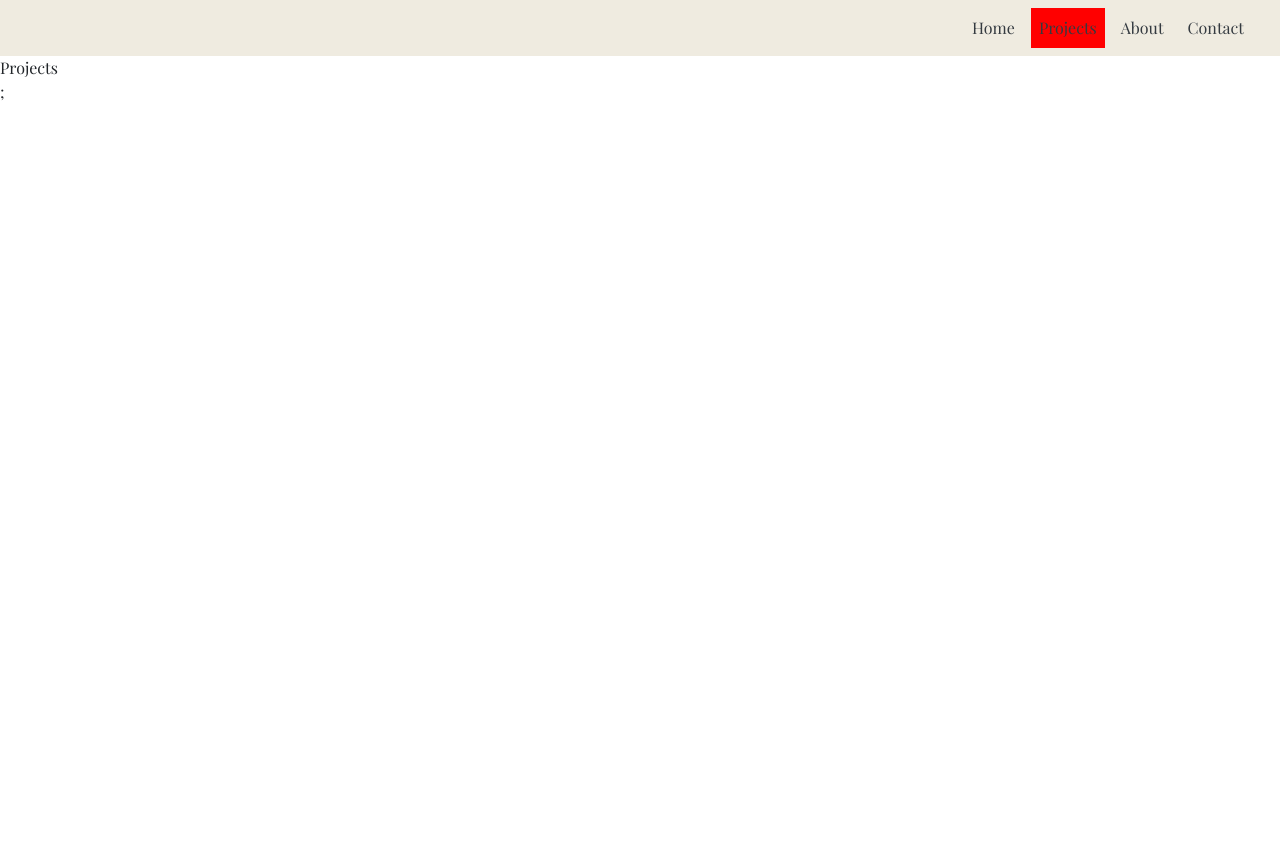
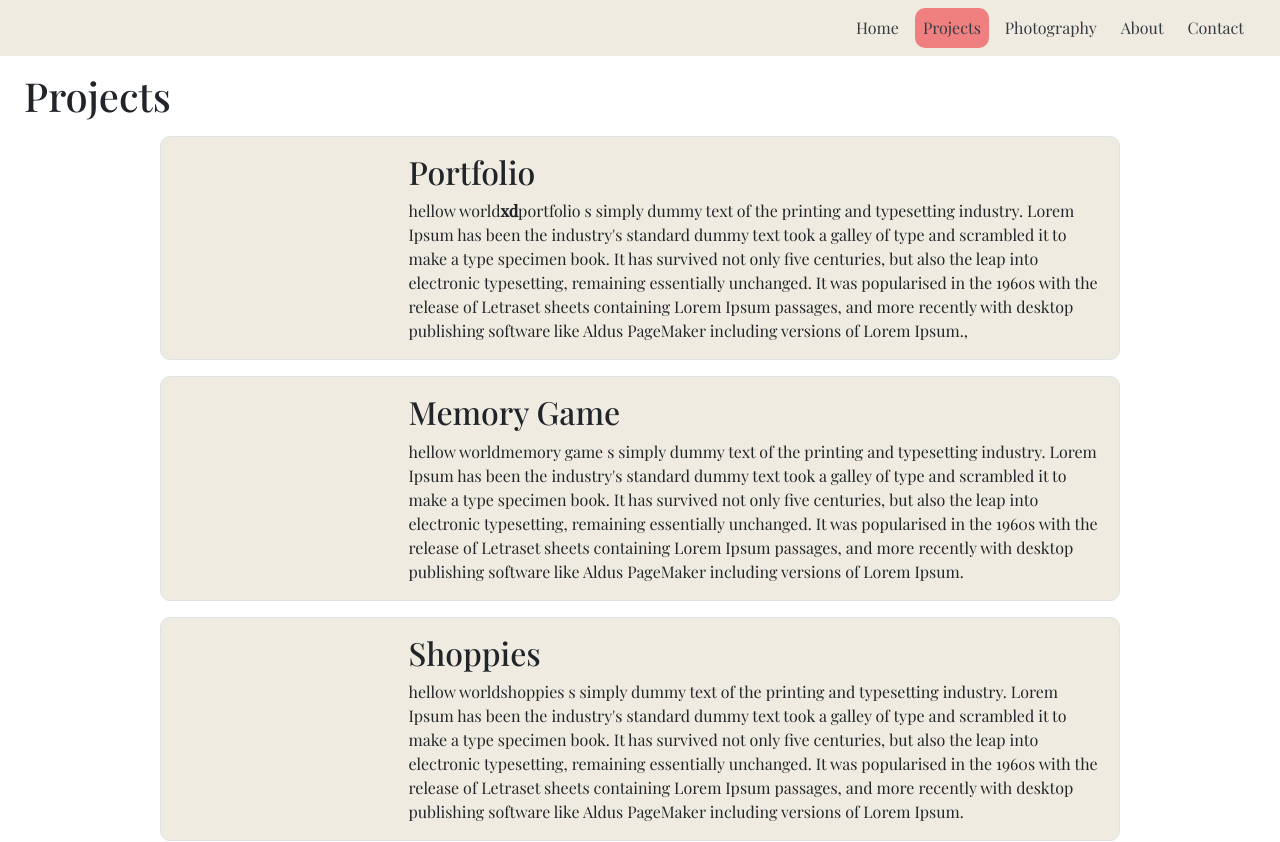
Before and after one commit to Jdonne/web-portfolio-v1, a React (Create React App) app: page /projects in a window 1280 px wide. Shown: the top 842 px of the page. Before the commit the page ends 800 px from the top, so only its background shows below. Built offline with nearby package versions, Linux system fonts and the light colour scheme.

Commit message:
create projects page and card component

```diff
--- a/src/App.css
+++ b/src/App.css
@@ -17,5 +17,5 @@
   text-decoration: none;
 }
 .clicked {
-  background-color: red !important;
+  background-color: lightcoral;
 }
--- a/src/App.js
+++ b/src/App.js
@@ -8,8 +8,8 @@ function App() {
       <div className="mx-auto w-75 h-100 d-flex flex-column justify-content-center align-items-center">
         <ul className="d-flex flex-column justify-content-center align-items-center  h-100  p-0 m-0">
           <li className="  p-0 d-flex ">
-            <Link className=" d-flex font-transition " to="/">
-              <span className="text-danger display-6"> Portfolio </span>
+            <Link className=" d-flex font-transition " to="/projects">
+              <span className="text-danger display-6"> Projects </span>
             </Link>
           </li>
           <li className="  p-0 d-flex ">
--- a/src/components/pages/photography/Photography.jsx
+++ b/src/components/pages/photography/Photography.jsx
@@ -10,7 +10,7 @@ import scarb from "../../../images/film/scarb/scarb";
 import { useEffect, useState } from "react";
 const Photography = () => {
   const [albumName, setAlbumName] = useState(chicago);
-  const [fadeIn, setFadeIn] = useState("img-animation");
+  const [fadeIn, setFadeIn] = useState("fadein-animation");
 
   useEffect(() => {
     setTimeout(() => {
@@ -19,7 +19,7 @@ const Photography = () => {
   }, []);
   const fade = () => {
     console.log(fadeIn);
-    setFadeIn("img-animation");
+    setFadeIn("fadein-animation");
     console.log(fadeIn);
     setTimeout(() => {
       setFadeIn("");
--- a/src/components/pages/projects/Projects.jsx
+++ b/src/components/pages/projects/Projects.jsx
@@ -1,9 +1,24 @@
 import Nav from "../../shared/Nav";
+import ProjectCard from "../../shared/ProjectCard";
+import projectContent from "./content";
+
 const Projects = () => {
   return (
     <div>
       <Nav />
-      <div>Projects</div>;
+      <h1 className="ml-4 my-3">Projects</h1>
+      <div className="d-flex align-items-center flex-column">
+        {projectContent.map((project, index) => {
+          return (
+            <ProjectCard
+              content={project.content}
+              img={project.img}
+              title={project.title}
+              key={index}
+            />
+          );
+        })}
+      </div>
     </div>
   );
 };
--- /dev/null
+++ b/src/components/pages/projects/content.js
@@ -0,0 +1,38 @@
+const portfolio = {
+  title: "Portfolio",
+  content: (
+    <span>
+      <strong>xd</strong>portfolio s simply dummy text of the printing and
+      typesetting industry. Lorem Ipsum has been the industry's standard dummy
+      text took a galley of type and scrambled it to make a type specimen book.
+      It has survived not only five centuries, but also the leap into electronic
+      typesetting, remaining essentially unchanged. It was popularised in the
+      1960s with the release of Letraset sheets containing Lorem Ipsum passages,
+      and more recently with desktop publishing software like Aldus PageMaker
+      including versions of Lorem Ipsum.,
+    </span>
+  ),
+  img: "",
+};
+
+const memory = {
+  title: "Memory Game",
+  content:
+    "memory game s simply dummy text of the printing and typesetting industry. Lorem Ipsum has been the industry's standard dummy text  took a galley of type and scrambled it to make a type specimen book. It has survived not only five centuries, but also the leap into electronic typesetting, remaining essentially unchanged. It was popularised in the 1960s with the release of Letraset sheets containing Lorem Ipsum passages, and more recently with desktop publishing software like Aldus PageMaker including versions of Lorem Ipsum.",
+  img: "",
+};
+const shoppies = {
+  title: "Shoppies",
+  content:
+    "shoppies s simply dummy text of the printing and typesetting industry. Lorem Ipsum has been the industry's standard dummy text  took a galley of type and scrambled it to make a type specimen book. It has survived not only five centuries, but also the leap into electronic typesetting, remaining essentially unchanged. It was popularised in the 1960s with the release of Letraset sheets containing Lorem Ipsum passages, and more recently with desktop publishing software like Aldus PageMaker including versions of Lorem Ipsum.",
+  img: "",
+};
+const restaurant = {
+  title: "Restaurant Search",
+  content:
+    "Restraurant Search s simply dummy text of the printing and typesetting industry. Lorem Ipsum has been the industry's standard dummy text  took a galley of type and scrambled it to make a type specimen book. It has survived not only five centuries, but also the leap into electronic typesetting, remaining essentially unchanged. It was popularised in the 1960s with the release of Letraset sheets containing Lorem Ipsum passages, and more recently with desktop publishing software like Aldus PageMaker including versions of Lorem Ipsum.",
+  img: "",
+};
+const projectContent = [portfolio, memory, shoppies, restaurant];
+
+export default projectContent;
--- a/src/components/shared/ImageContainer.jsx
+++ b/src/components/shared/ImageContainer.jsx
@@ -1,11 +1,11 @@
-const ImageContainer = (props) => {
+const ImageContainer = ({ fade, album }) => {
   return (
     <div className="d-flex flex-wrap">
-      {props.album.map((index) => {
+      {album.map((index) => {
         return (
           <div className="w-25 p-1 ">
             <img
-              className={`rounded-imgs img-fluid ${props.fade}`}
+              className={`rounded-imgs img-fluid ${fade}`}
               src={index}
               loading="lazy"></img>
           </div>
--- a/src/components/shared/Nav.jsx
+++ b/src/components/shared/Nav.jsx
@@ -3,6 +3,7 @@ import React, { useState, useEffect } from "react";
 
 const Nav = (props) => {
   const [page, setPage] = useState({
+    photography: "",
     contact: "",
     projects: "",
     about: "",
@@ -11,34 +12,47 @@ const Nav = (props) => {
   // hightlight page on navbar
   useEffect(() => {
     if (window.location.pathname.slice(1) === "contact") {
-      setPage({ projects: "", contact: "clicked", about: "" });
+      setPage({ photography: "", projects: "", contact: "clicked", about: "" });
     } else if (window.location.pathname.slice(1) === "about") {
-      setPage({ projects: "", contact: "", about: "clicked" });
+      setPage({ photography: "", projects: "", contact: "", about: "clicked" });
     } else if (window.location.pathname.slice(1) === "projects") {
-      setPage({ projects: "clicked", contact: "", about: "" });
+      setPage({ photography: "", projects: "clicked", contact: "", about: "" });
+    } else if (window.location.pathname.slice(1) === "photography") {
+      setPage({
+        photography: "clicked",
+        projects: "",
+        contact: "",
+        about: "",
+      });
     }
   }, []);
 
   return (
     <div className="navbar justify-content-end nav-bg pr-4 ">
-      <Link to="/" className="p-2 mx-1 link">
+      <Link to="/" className="p-2 mx-1 link rounded-img">
         <div className="text-dark">Home</div>
       </Link>
       <Link
         to="/projects"
-        className={page.projects + " text-dark p-2 mx-1 link"}
+        className={page.projects + " text-dark p-2 mx-1 link rounded-imgs"}
         id="projects">
         Projects
       </Link>{" "}
       <Link
+        to="/photography"
+        className={page.photography + " text-dark p-2 mx-1 link rounded-imgs"}
+        id="projects">
+        Photography
+      </Link>{" "}
+      <Link
         to="/about"
-        className={page.about + " text-dark p-2 mx-1 link"}
+        className={page.about + " text-dark p-2 mx-1 link rounded-imgs"}
         id="about">
         About
       </Link>
       <Link
         to="/contact"
-        className={page.contact + " text-dark p-2 mx-1 link"}
+        className={page.contact + " text-dark p-2 mx-1 link rounded-imgs"}
         id="contact">
         Contact
       </Link>{" "}
--- /dev/null
+++ b/src/components/shared/ProjectCard.jsx
@@ -0,0 +1,15 @@
+const ProjectCard = ({ content, img, title }) => {
+  return (
+    <div className="w-75 d-flex border p-3 rounded-imgs mb-3 nav-bg fadein-animation">
+      <div className="w-25">
+        <img src={img}></img>
+      </div>
+      <div className="w-75">
+        <h2>{title}</h2>
+        <span>hellow world{content}</span>
+      </div>
+    </div>
+  );
+};
+
+export default ProjectCard;
--- a/src/index.css
+++ b/src/index.css
@@ -63,7 +63,7 @@ a:hover {
   }
 }
 
-.img-animation {
+.fadein-animation {
   animation-name: fadeIn;
   animation-duration: 1s;
   animation-timing-function: ease-in;
```
